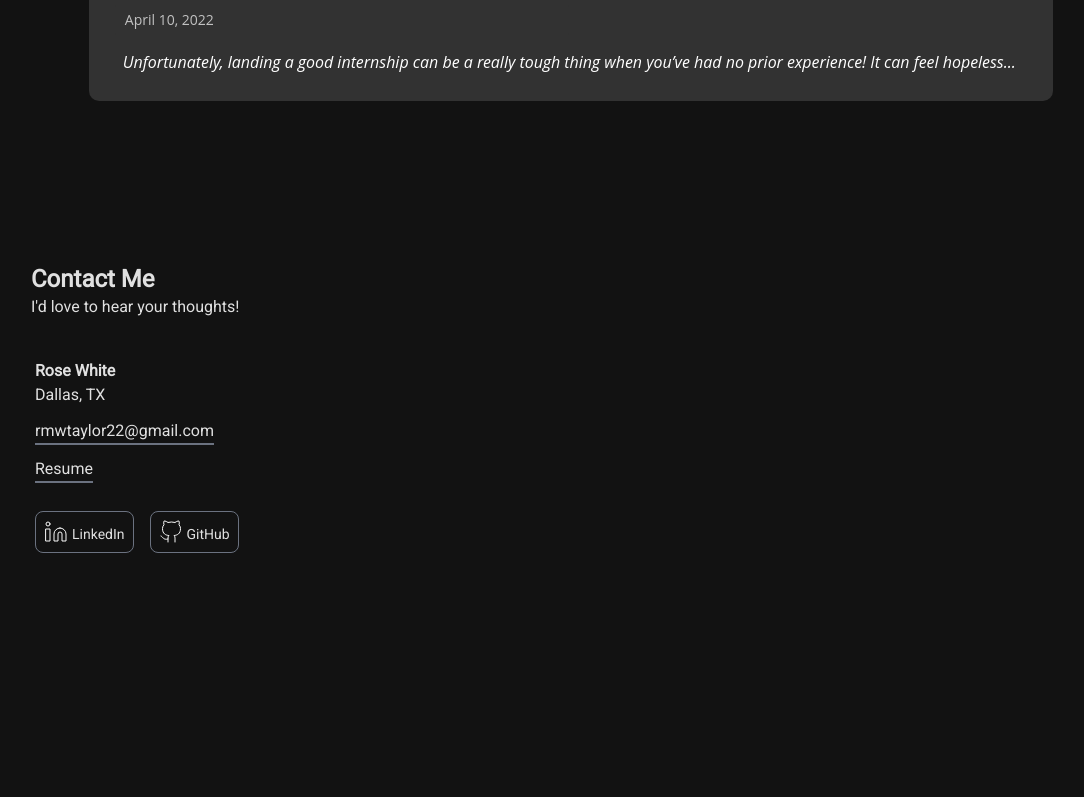
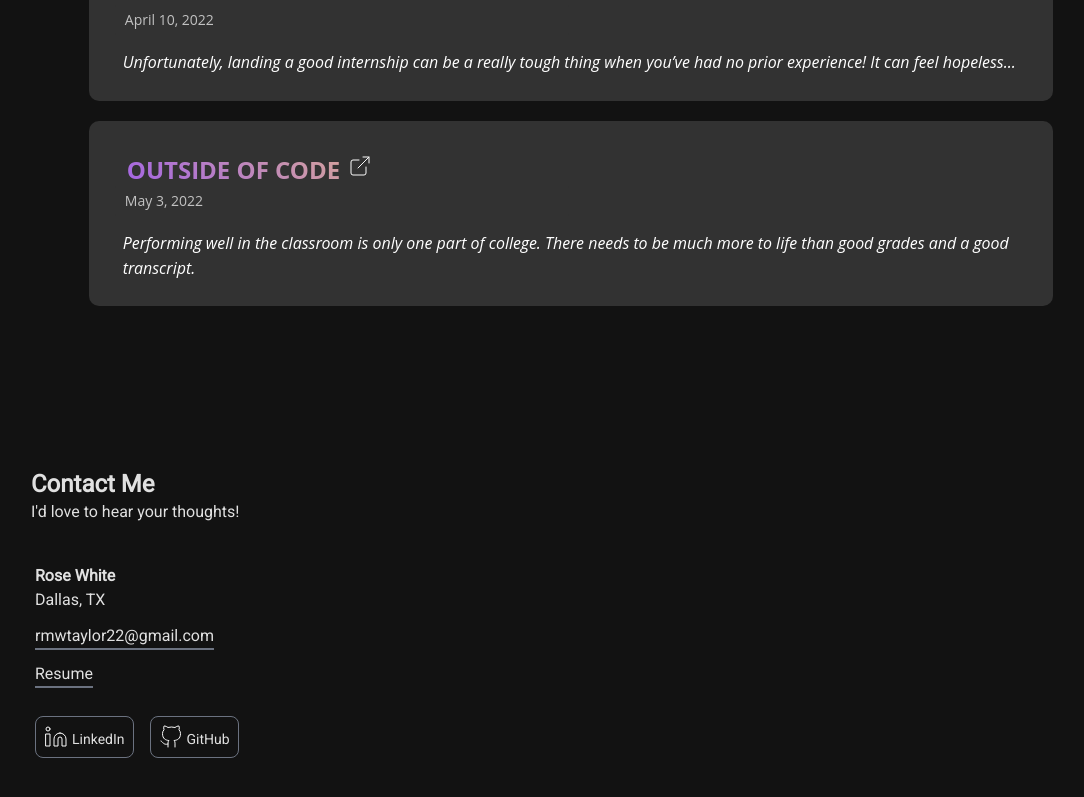
Before and after one commit to rmwtaylor22/portfolioWebsite, a React (Create React App) app: page / in a window 1280 px wide. Shown: the part 6449-7246 px from the top of the page, without its empty margins (117-1201 px from the left). Before the commit the page ends 7162 px from the top, so only its background shows below. Built offline with nearby package versions, Linux system fonts and the light colour scheme; the HTML template or start-up script is replaced by a standard one.

Commit message:
Update BlogData.js

```diff
--- a/src/BlogData.js
+++ b/src/BlogData.js
@@ -23,6 +23,14 @@ const blogContent = [
         ],
         link: 'https://rmwtaylor22.github.io/github-pages-with-jekyll/2022/04/10/landing-an-internship.html',
     },
+    {
+        companyName: 'Outside of Code',
+        duration: "May 3, 2022",
+        workDes: [
+            'Performing well in the classroom is only one part of college. There needs to be much more to life than good grades and a good transcript.',
+        ],
+        link: 'https://rmwtaylor22.github.io/github-pages-with-jekyll/2022/04/10/landing-an-internship.html',
+    },
 
 ];
 
```
